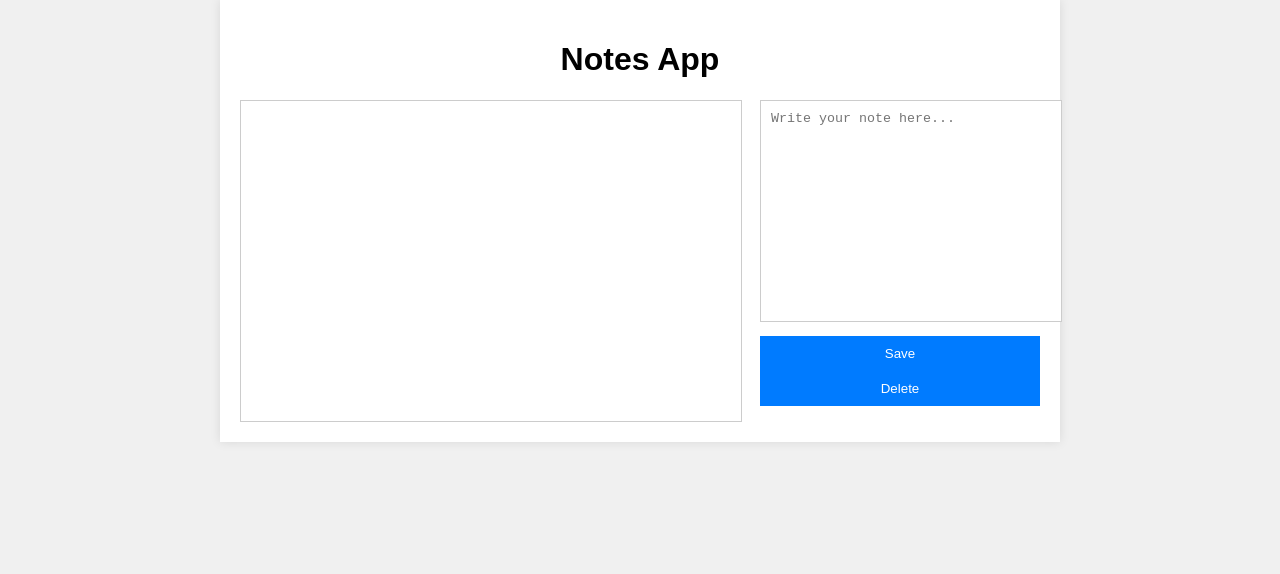
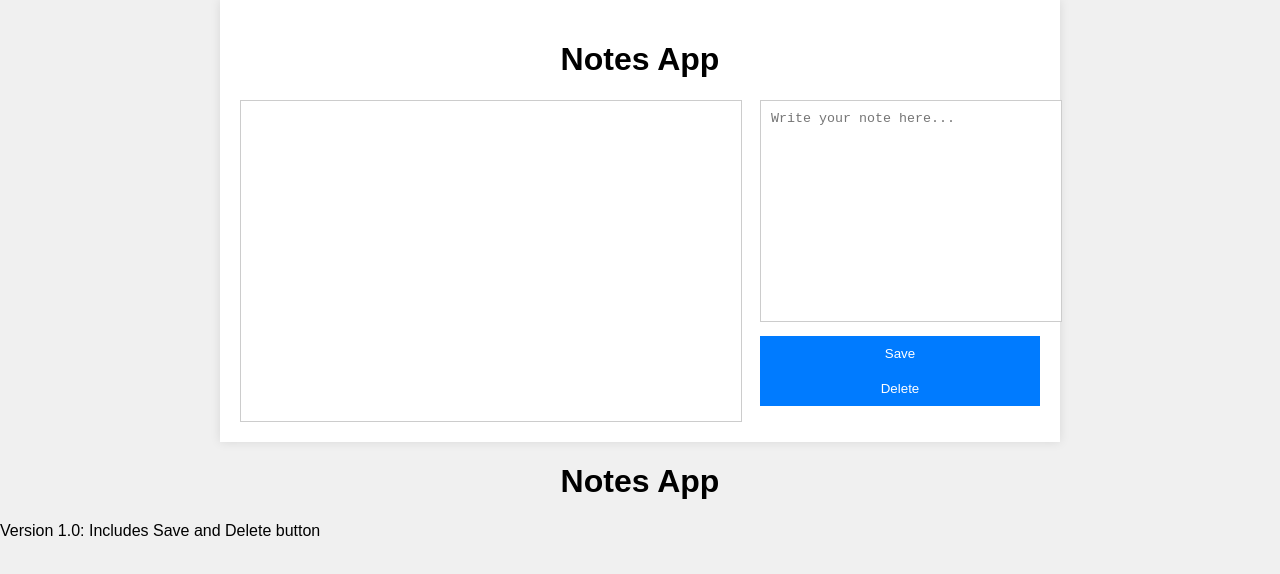
Before and after one commit to hdsnisnotreal/Googe-Docs, a plain HTML site: page index.html in a window 1280 px wide. Drawn offline with Linux system fonts and the light colour scheme.

Commit message:
Update index.html

```diff
--- a/index.html
+++ b/index.html
@@ -22,4 +22,7 @@
     </div>
     <script src="script.js"></script>
 </body>
+    <h1>Notes App</h1>
+    <link rel="stylesheet" href="styles.css">
+    <p>Version 1.0: Includes Save and Delete button</p>
 </html>
```
